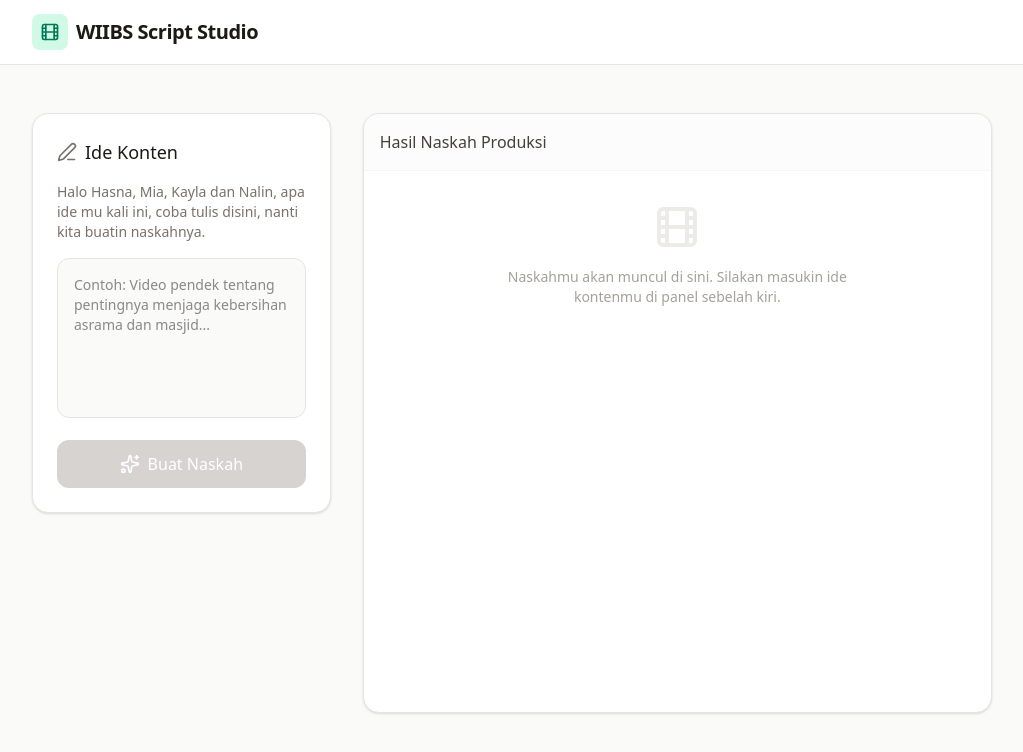
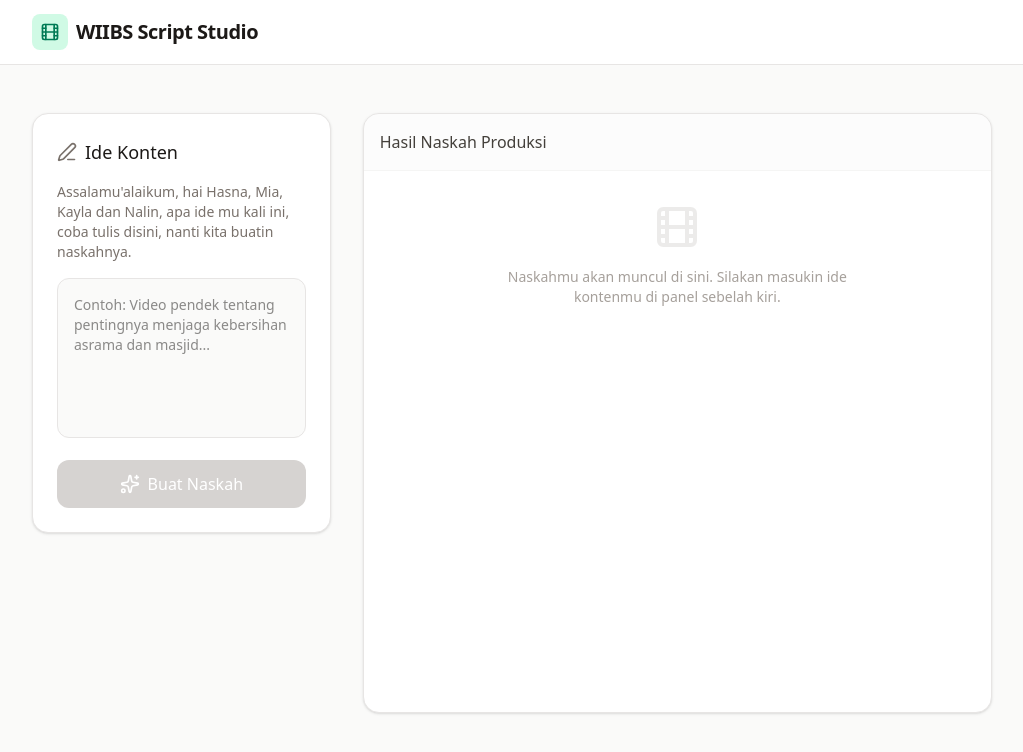
Before and after one commit to mmediawiibs-cyber/Script-Studio, a React (Vite) app: page / in a window 1280 px wide. Shown: the top 752 px of the page, without its empty margins (128-1151 px from the left). Built offline with nearby package versions, Linux system fonts and the light colour scheme; no server answers.

Commit message:
Update greeting message in App component

```diff
--- a/src/App.tsx
+++ b/src/App.tsx
@@ -135,7 +135,7 @@ ${idea}
               </div>
 
               <p className="text-sm text-stone-500 mb-4">
-                Halo Hasna, Mia, Kayla dan Nalin, apa ide mu kali ini, coba tulis disini, nanti kita buatin naskahnya.
+                Assalamu'alaikum, hai Hasna, Mia, Kayla dan Nalin, apa ide mu kali ini, coba tulis disini, nanti kita buatin naskahnya.
               </p>
 
               <textarea
```
